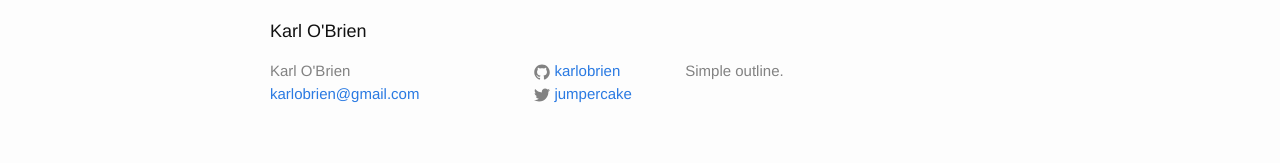
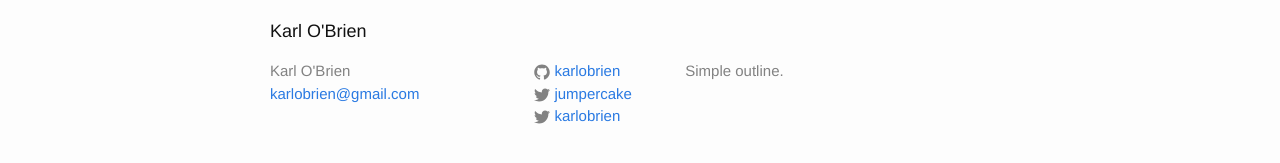
Before and after one commit to karlobrien/karlobrien.github.com, a Jekyll site: the page built from index.html, in a window 1280 px wide. Shown: the part 315-478 px from the top of the page. Built offline with Jekyll 4.4.1, drawn with Linux system fonts in a browser that asks for light colours.

```diff
--- a/_config.yml
+++ b/_config.yml
@@ -6,6 +6,7 @@ baseurl: "" # the subpath of your site, e.g. /blog/
 url: "http://karlobrien.ie" # the base hostname & protocol for your site
 twitter_username: jumpercake
 github_username:  karlobrien
+linkedin_username: karl-o-brien/6/aa5/48
 
 # Build settings
 markdown: kramdown
--- a/_includes/footer.html
+++ b/_includes/footer.html
@@ -42,6 +42,21 @@
             </a>
           </li>
           {% endif %}
+          {% if site.linkedin_username %}
+          <li>
+            <a href="https://www.linkedin.com/pub/{{ site.linkedin_username }}">
+              <span class="icon  icon--twitter">
+                <svg viewBox="0 0 16 16">
+                  <path fill="#828282" d="M15.969,3.058c-0.586,0.26-1.217,0.436-1.878,0.515c0.675-0.405,1.194-1.045,1.438-1.809
+                  c-0.632,0.375-1.332,0.647-2.076,0.793c-0.596-0.636-1.446-1.033-2.387-1.033c-1.806,0-3.27,1.464-3.27,3.27 c0,0.256,0.029,0.506,0.085,0.745C5.163,5.404,2.753,4.102,1.14,2.124C0.859,2.607,0.698,3.168,0.698,3.767 c0,1.134,0.577,2.135,1.455,2.722C1.616,6.472,1.112,6.325,0.671,6.08c0,0.014,0,0.027,0,0.041c0,1.584,1.127,2.906,2.623,3.206 C3.02,9.402,2.731,9.442,2.433,9.442c-0.211,0-0.416-0.021-0.615-0.059c0.416,1.299,1.624,2.245,3.055,2.271 c-1.119,0.877-2.529,1.4-4.061,1.4c-0.264,0-0.524-0.015-0.78-0.046c1.447,0.928,3.166,1.469,5.013,1.469 c6.015,0,9.304-4.983,9.304-9.304c0-0.142-0.003-0.283-0.009-0.423C14.976,4.29,15.531,3.714,15.969,3.058z"/>
+                </svg>
+              </span>
+
+              <span class="username">{{ site.github_username }}</span>
+            </a>
+          </li>
+          {% endif %}
+
         </ul>
       </div>
 
```
